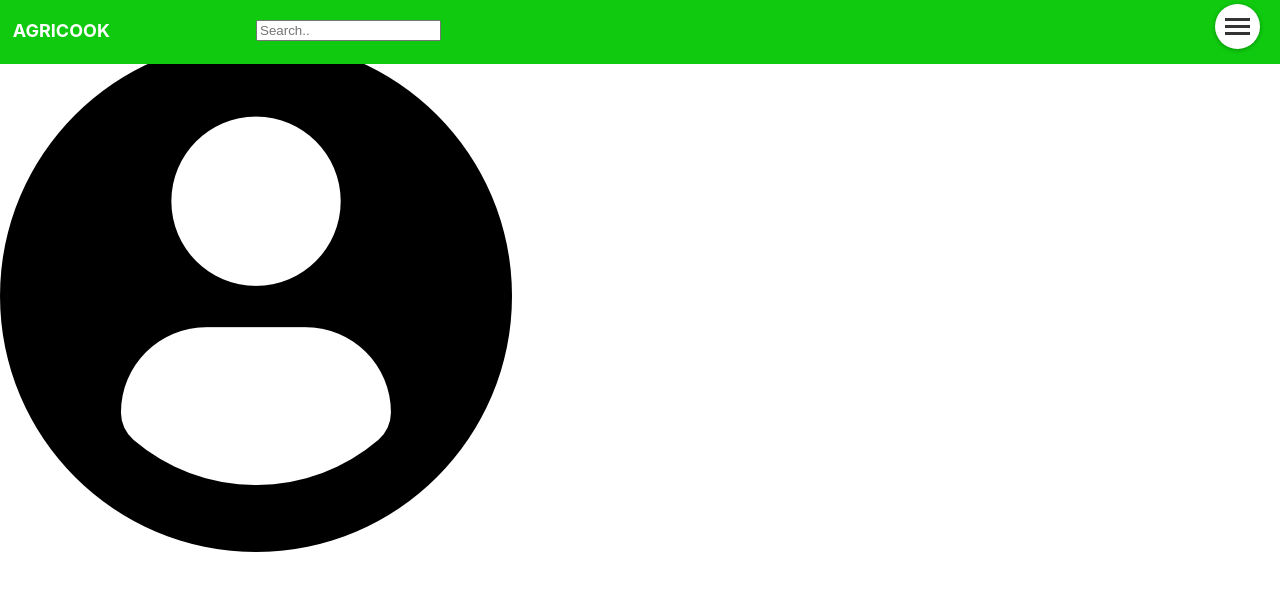
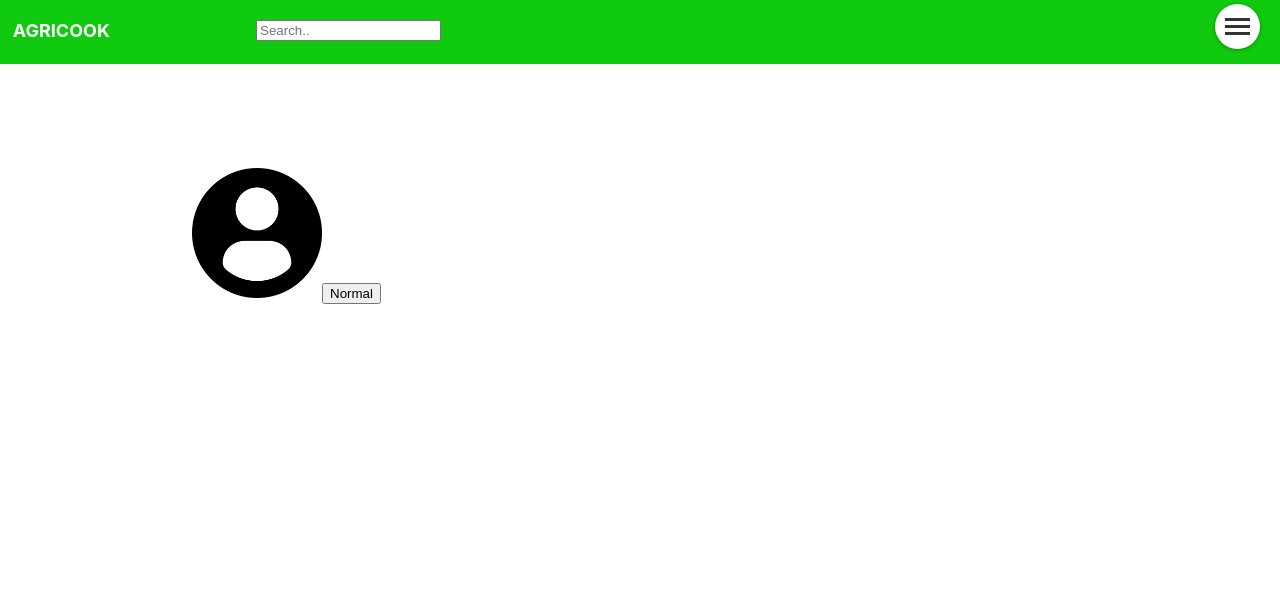
Before and after one commit to rubenfh/PPE-Final, a React (Create React App) app: page / in a window 1280 px wide. Shown: the top 590 px of the page. Built offline with nearby package versions, Linux system fonts and the light colour scheme.

Commit message:
profile pic and modify button

```diff
--- a/src/App.js
+++ b/src/App.js
@@ -3,7 +3,7 @@ import './App.css';
 import Topnav  from './Widgets/TopNavBar/TopNavBar';
 import Nav from './Widgets/Nav/Nav';
 import axios from 'axios';
-import Profile_user from './Widgets/User_Profile/Photo_profil';
+import User_profile from './Widgets/User_Profile/Final_user_profile';
 
 class ComponentDidMount extends Component{
   componentDidMount() {
@@ -32,7 +32,7 @@ class App extends Component {
                     <div className="divh">
             <Topnav/>
             <Nav/>
-            <Profile_user/>
+            <User_profile/>
             </div>
                 </div></div></aside>
 
--- /dev/null
+++ b/src/Widgets/User_Profile/Button_modify.js
@@ -0,0 +1,10 @@
+import './Photo_profil.css';
+import React from 'react';
+//import photo from './profil_picture.png'; // Tell webpack this JS file uses this image
+
+
+function Modify() {
+  // Import result is the URL of your image
+  return <button type="button" class="btn btn-primary">Normal</button>;
+}
+export default Modify;
--- /dev/null
+++ b/src/Widgets/User_Profile/Final_user_profile.js
@@ -0,0 +1,17 @@
+import React from 'react';
+//import './App.css';
+//import Topnav  from './Widgets/TopNavBar/TopNavBar';
+//import Nav from './Widgets/Nav/Nav';
+//import axios from 'axios';
+import Profile_pic from './Photo_profil';
+import Modify_Button from './Button_modify';
+
+
+const final_profile = () => (
+    <div>
+    <Profile_pic/>
+    <Modify_Button/>
+    </div>
+);
+
+export default final_profile;
--- a/src/Widgets/User_Profile/Photo_profil.css
+++ b/src/Widgets/User_Profile/Photo_profil.css
@@ -0,0 +1,7 @@
+img {
+    height: 130px;
+  width: 130px;
+  position: relative;
+  margin-left: 15%;
+  margin-top: 10%;
+  }
--- a/src/Widgets/User_Profile/Photo_profil.js
+++ b/src/Widgets/User_Profile/Photo_profil.js
@@ -2,7 +2,7 @@ import './Photo_profil.css';
 import React from 'react';
 import photo from './profil_picture.png'; // Tell webpack this JS file uses this image
 
-console.log(photo); // /logo.84287d09.png
+console.log(photo);
 function Header() {
   // Import result is the URL of your image
   return <img src={photo} alt="Logo" />;
```
